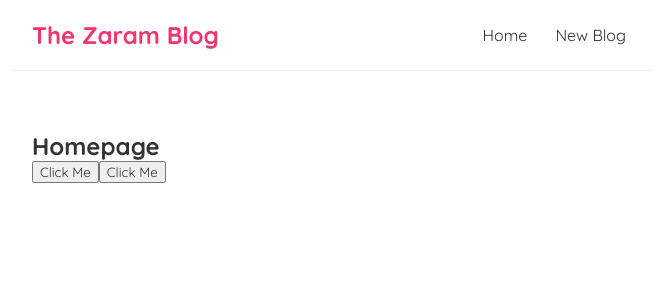
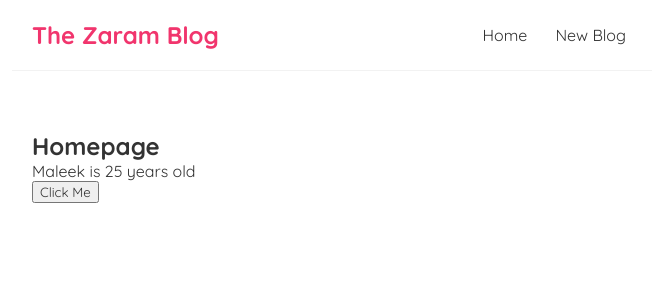
Before and after one commit to TabithaKavyu/zaram-blog, a React (Create React App) app: page / in a window 1280 px wide. Shown: the top 300 px of the page, without its empty margins (308-964 px from the left). Built offline with nearby package versions, Linux system fonts and the light colour scheme; the HTML template or start-up script is replaced by a standard one.

Commit message:
using state

```diff
--- a/src/home.js
+++ b/src/home.js
@@ -1,16 +1,20 @@
+import { useState } from 'react';
+
 const Home = () => {
+     const [name, setName] = useState('Maleek')
+     const [age, setAge]  = useState(25);
 
-    const handleClick = (e) => {
-        console.log('hello zaram', e);
+    const handleClick = () => {
+        setName('Milton');
+        setAge(37);
     }
-    const handleClickAgain = (name, e) => {
-        console.log('hello' + name, e.target);
-    }
+
     return (
         <div className="home">
             <h2>Homepage</h2>
+            <p>{ name } is { age } years old</p>
             <button onClick={handleClick}>Click Me</button>
-            <button onClick={(e) => handleClickAgain('mario', e)}>Click Me</button>
+
         </div>
     );
 }
```
